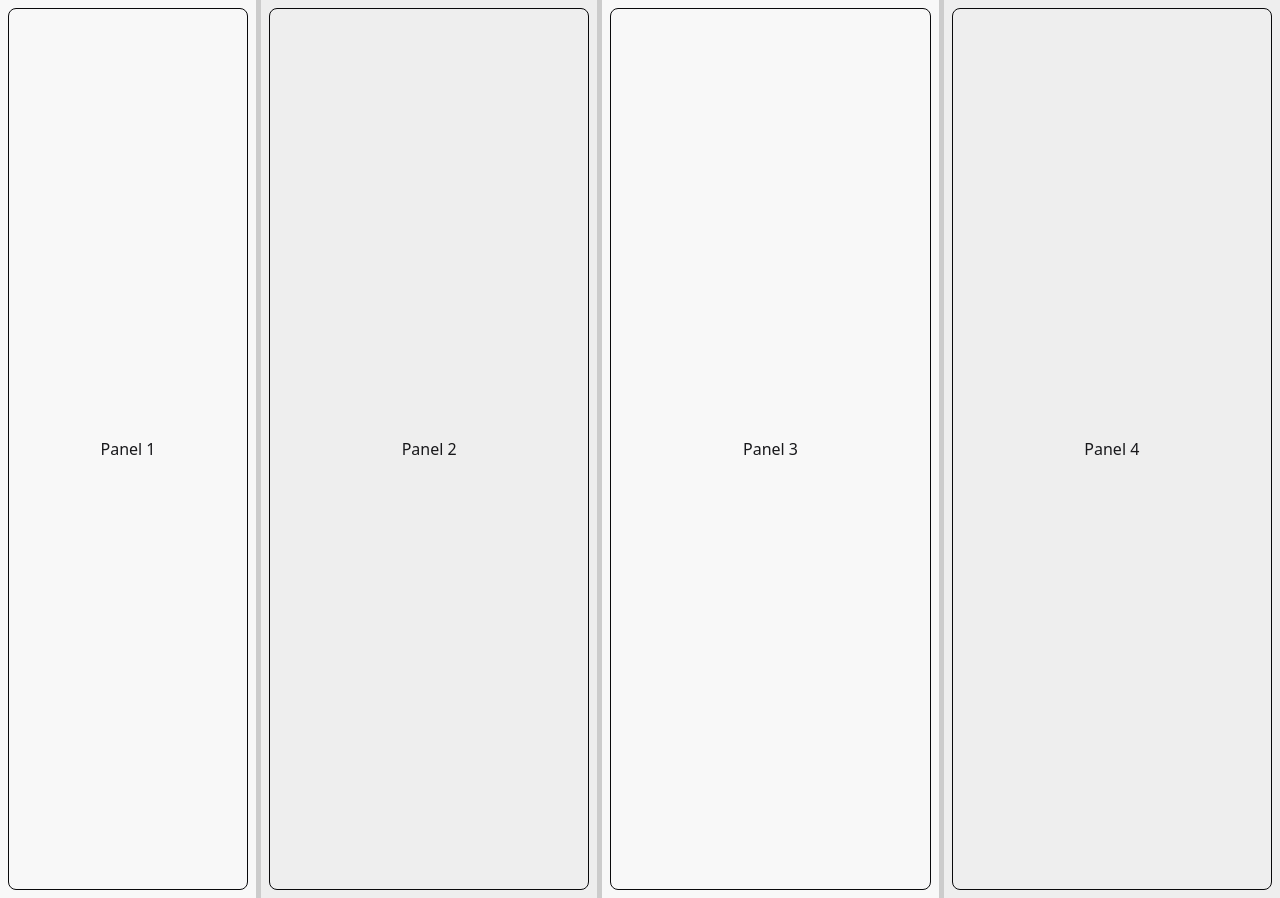
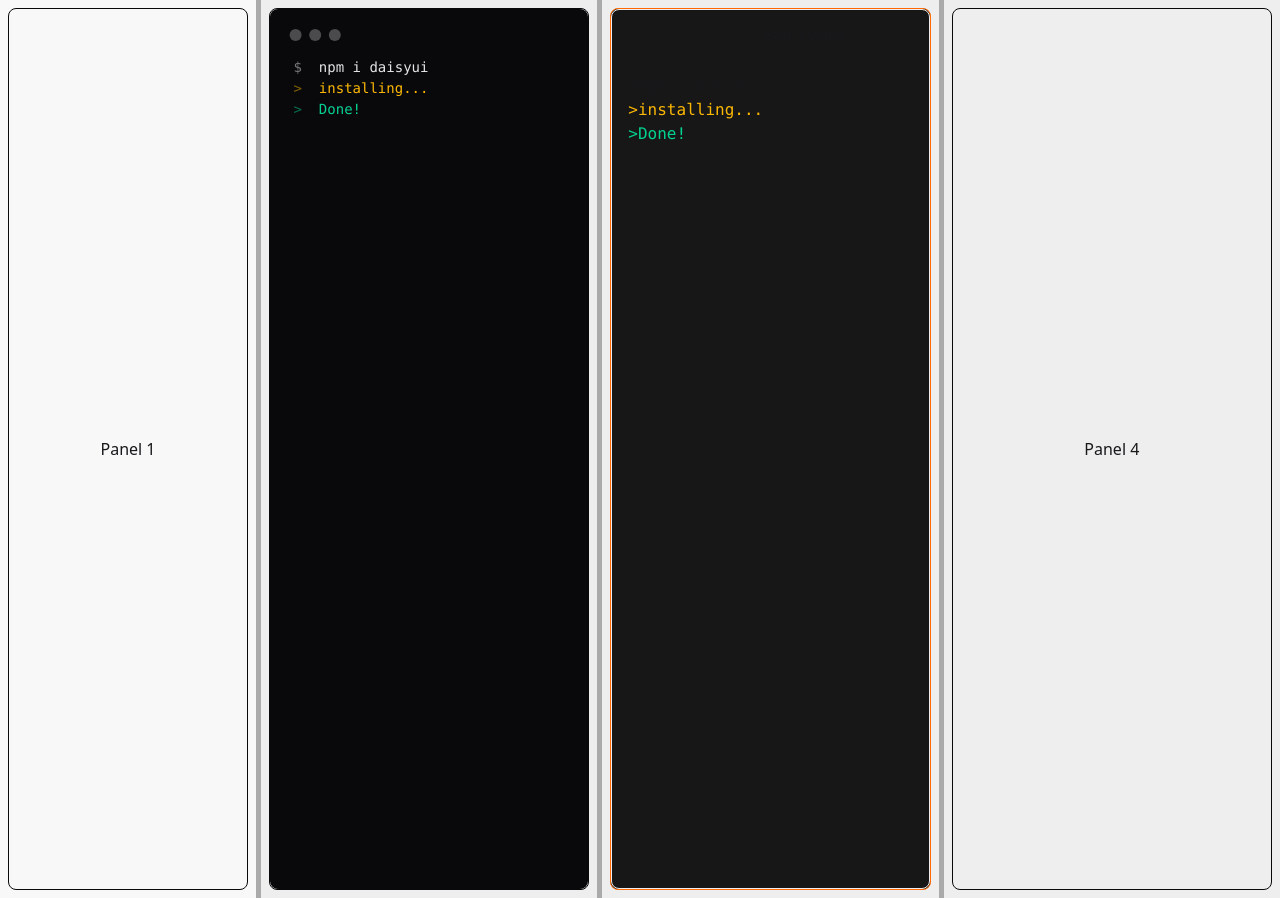
Before and after one commit to no-garlic/lyrical, a Django app: page /song_edit in a window 1280 px wide. Run offline with Django 3.2, Linux system fonts and the light colour scheme.

Commit message:
Enhance song editing interface with resizable panels and improved styling

```diff
--- a/lyrical/static/lyrical/script/song_edit.js
+++ b/lyrical/static/lyrical/script/song_edit.js
@@ -4,6 +4,9 @@ document.addEventListener('DOMContentLoaded', () => {
     const panel2 = document.getElementById('panel2');
     const panel3 = document.getElementById('panel3');
     const panel4 = document.getElementById('panel4');
+
+    const splitter1 = document.getElementById('splitter1');
+    splitter1.style.cursor = 'default';
 
     const splitter2 = document.getElementById('splitter2');
     const splitter3 = document.getElementById('splitter3');
--- a/lyrical/templates/lyrical/song_edit.html
+++ b/lyrical/templates/lyrical/song_edit.html
@@ -6,9 +6,9 @@
     /* Add some basic styling for the splitter */
     .splitter {
         width: 5px;
-        background-color: #ccc; /* daisyUI neutral or similar could be used via Tailwind */
+        background-color: #aaa; /* daisyUI neutral or similar could be used via Tailwind */
+        flex-shrink: 0;
         cursor: col-resize;
-        flex-shrink: 0;
     }
     .panel {
         display: flex;
@@ -35,7 +35,11 @@
         <!-- Panel 2 (Resizable) -->
         <div id="panel2" class="panel bg-base-300 flex-1 p-2">
             <div class="h-full w-full rounded-lg border border-neutral flex items-center justify-center">
-                Panel 2
+                <div class="mockup-code w-full h-full">
+                    <pre data-prefix="$"><code>npm i daisyui</code></pre>
+                    <pre data-prefix=">" class="text-warning"><code>installing...</code></pre>
+                    <pre data-prefix=">" class="text-success"><code>Done!</code></pre>
+                </div>
             </div>
         </div>
 
@@ -43,9 +47,18 @@
         <div class="splitter" id="splitter2"></div>
 
         <!-- Panel 3 (Resizable) -->
-        <div id="panel3" class="panel bg-base-200 flex-1 p-2">
-            <div class="h-full w-full rounded-lg border border-neutral flex items-center justify-center">
-                Panel 3
+        <div id="panel3" class="panel bg-base-300 flex-1 p-2">
+            <div class="h-full w-full rounded-lg border bg-neutral-900 flex items-center justify-center border-orange-500">
+                <div class="mockup-browser border border-base-300 w-full h-full">
+                    <div class="mockup-browser-toolbar w-full">
+                        <p class="text-center w-full font-semibold">Edit Lyrics</p>
+                    </div>
+                    <div class="w-full h-full p-4">
+                        <pre data-prefix="$"><code>npm i daisyui</code></pre>
+                        <pre data-prefix=">" class="text-warning"><code>installing...</code></pre>
+                        <pre data-prefix=">" class="text-success"><code>Done!</code></pre>
+                    </div>
+                </div>
             </div>
         </div>
 
@@ -62,5 +75,5 @@
 {% endblock %}
 
 {% block scripts %}
-    <script src="{% static 'lyrical/script/song_edit.js' %}"></script>
+    <script src="{% static 'lyrical/script/song_edit.js' %}?v={{ timestamp }}"></script>
 {% endblock %}
```
Also changed, not shown: lyrical/static/lyrical/style/twstyles.css.
